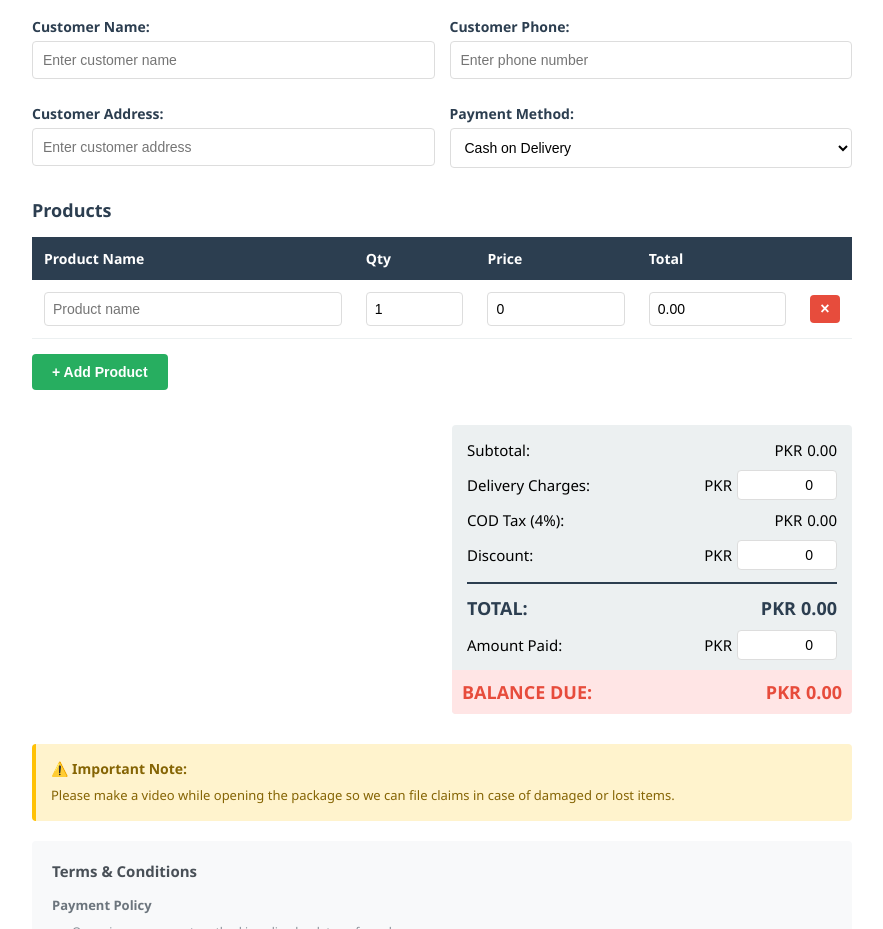
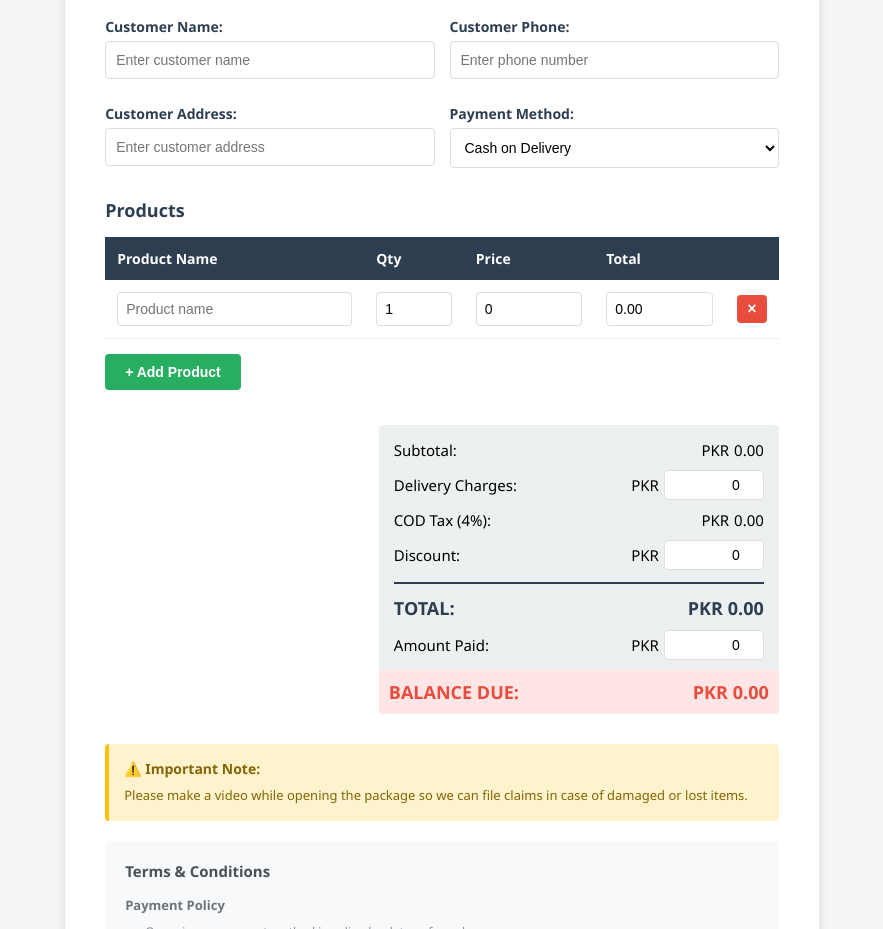
Before and after one commit to Umerrijaz/invoice-generator, a plain HTML site: page index.html in a window 1280 px wide. Shown: the part 171-1100 px from the top of the page, without its empty margins (198-1081 px from the left). Drawn offline with nearby package versions, Linux system fonts and the light colour scheme.

Commit message:
Update index.html
added css to make it A4

```diff
--- a/index.html
+++ b/index.html
@@ -9,6 +9,15 @@
             margin: 0;
             padding: 0;
             box-sizing: border-box;
+        }
+        @page {
+          size: A4;
+          margin: 20mm;
+        }
+
+        body {
+             width: 210mm;  /* A4 width */
+              margin: 0 auto;
         }
 
         body {
```
